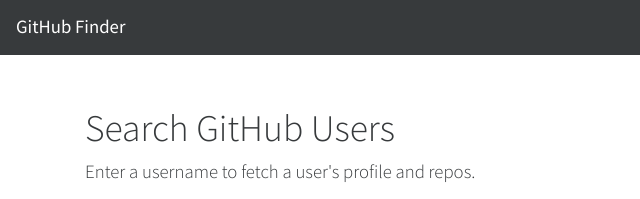
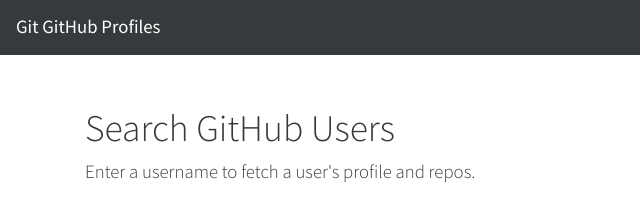
Before and after one commit to JardineMiller/Github-API-Profile-Finder, a website: page index.html in a window 1280 px wide. Shown: the top 199 px of the page, 0-640 px from the left. Drawn offline with nearby package versions, Linux system fonts and the light colour scheme.

Commit message:
super important name change

```diff
--- a/index.html
+++ b/index.html
@@ -5,7 +5,7 @@
   <meta charset="utf-8">
   <meta name="viewport" content="width=device-width, initial-scale=1, shrink-to-fit=no">
 
-  <title>GitHub Finder</title>
+  <title>Git GitHub Profiles</title>
 
   <!-- Bootstrap core CSS -->
   <link href="https://bootswatch.com/4/cosmo/bootstrap.min.css" rel="stylesheet">
@@ -22,7 +22,7 @@
 <body>
 
   <nav class="navbar navbar-expand-md navbar-dark bg-dark">
-    <a class="navbar-brand" href="#">GitHub Finder</a>
+    <a class="navbar-brand" href="#">Git GitHub Profiles</a>
   </nav>
 
   <main role="main" class="container">
```
